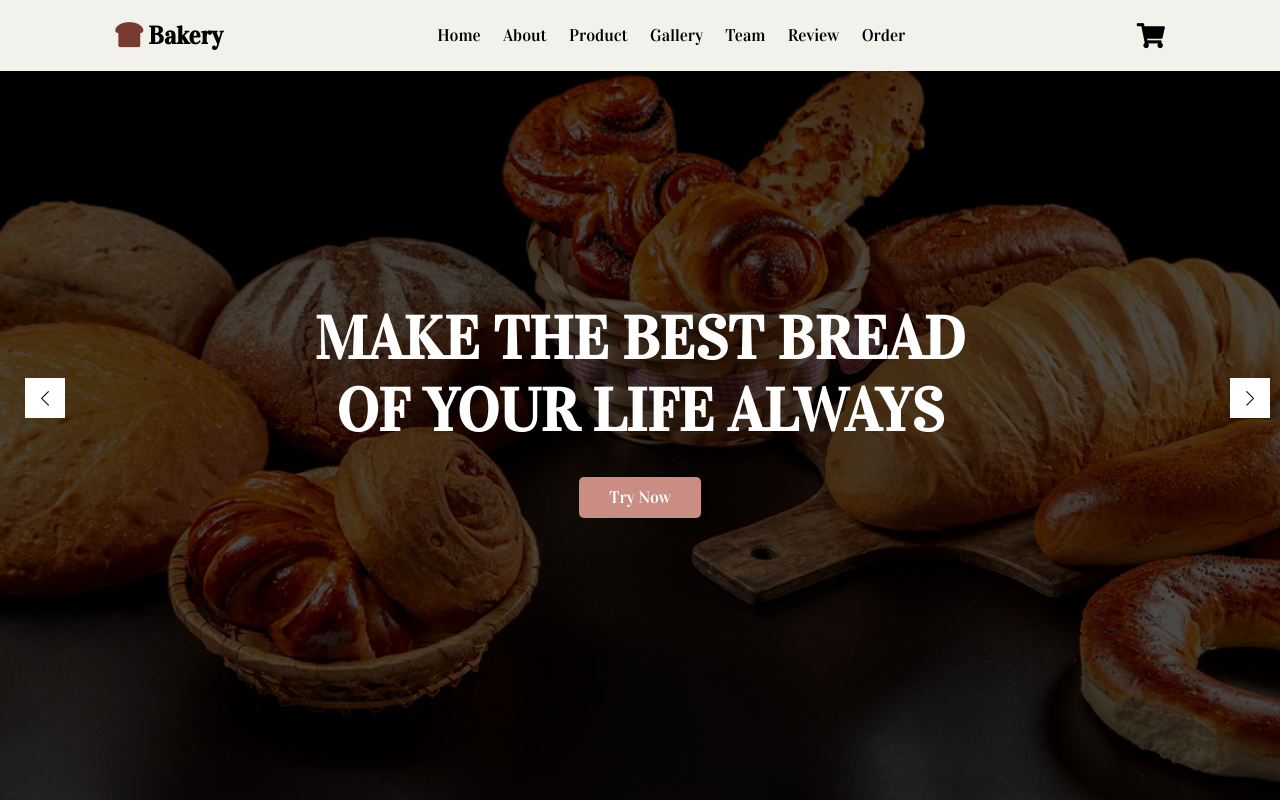
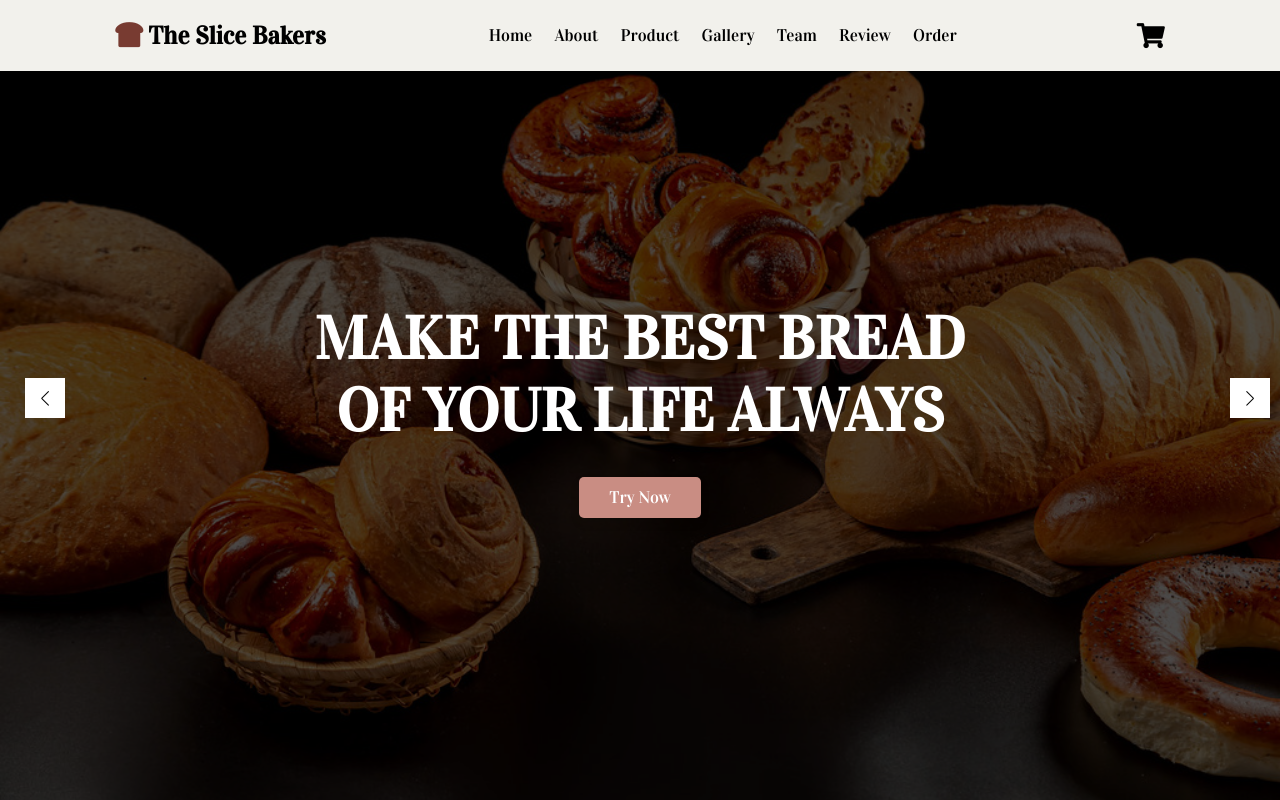
Before and after one commit to junaidkamal/junaidkamal.github.io, a plain HTML site: page index.html in a window 1280 px wide. Shown: the top 800 px of the page. Drawn offline with nearby package versions, Linux system fonts and the light colour scheme; some packages are replaced by stand-ins of ours; a script that the page names is missing.

Commit message:
change title

```diff
--- a/index.html
+++ b/index.html
@@ -18,7 +18,7 @@
 
     <!-- header -->
     <header class="header">
-        <a href="#" class="logo"> <i class="fas fa-bread-slice"></i>bakery</a>
+        <a href="#" class="logo"> <i class="fas fa-bread-slice"></i>the slice bakers</a>
         <nav class="navbar">
             <a href="#home">home</a>
             <a href="#about">about</a>
```
